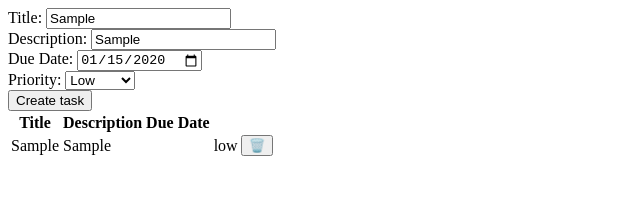
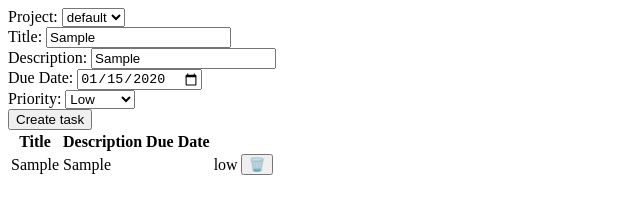
Before and after one commit to underark/top-todo, a website built with webpack: page src/template.html in a window 1280 px wide. Both pictures are taken after typing "Sample", "Sample", "2020-01-15" into the empty fields and a click on the button "Create task". Shown: the whole page, without its empty margins (0-640 px from the left). Built offline with nearby package versions, Linux system fonts and the light colour scheme.

Commit message:
Added select for project
Created class to manage form-related DOM manipulation and actions. Now populates select with existing project names

```diff
--- /dev/null
+++ b/src/form-manager.js
@@ -0,0 +1,23 @@
+export class FormManager {
+    #form;
+    #projectSelect;
+
+    constructor() {
+        this.#form = document.querySelector("form");
+        this.#projectSelect = document.querySelector("#project");
+    }
+
+    populateProjectSelect(projects) {
+        projects.forEach(p => {
+            const option = this.#createProjectOption(p);
+            this.#projectSelect.appendChild(option);
+        });
+    }
+
+    #createProjectOption(project) {
+        const option = document.createElement("option");
+        option.value = project;
+        option.textContent = project;
+        return option;
+    }
+}
--- a/src/main.js
+++ b/src/main.js
@@ -2,9 +2,11 @@ import { ProjectManager } from "./project-manager";
 import { ViewManager } from "./view-manager";
 import { ButtonShop } from "./button-shop";
 import { StorageManager } from "./storage-manager";
+import { FormManager } from "./form-manager";
 
 const projectManager = ProjectManager();
 const viewManager = ViewManager("tbody");
+const formManager = new FormManager();
 // Feature is currently broken - find a way to reference the correct project
 const buttonShop = new ButtonShop();
 const storageManager = new StorageManager();
@@ -15,6 +17,7 @@ document.addEventListener("DOMContentLoaded", () => {
     projectManager.addProject("default");
     // Add a service layer to handle all this logic
     const savedData = storageManager.readFromStorage();
+    formManager.populateProjectSelect(projectManager.getProjectNames());
     projectManager.buildFromObjects(savedData);
     viewManager.addAllToDo(projectManager.getProjects());
     buttonShop.wireButtons(viewManager.getRows(), projectManager.getDeleteMethod, viewManager.removeToDo);
@@ -22,7 +25,7 @@ document.addEventListener("DOMContentLoaded", () => {
     form.addEventListener("submit", e => {
         e.preventDefault();
         const data = new FormData(form);
-        const toDo = projectManager.addTaskFromData("default", data);
+        const toDo = projectManager.addTaskFromData(data.get("project"), data);
         viewManager.addToDo("default", toDo);
         const row = viewManager.getRow("default", toDo.id);
         buttonShop.wireButton(row.deleteButton, toDo.id, projectManager.getDeleteMethod("default"), viewManager.removeToDo);
--- a/src/project-manager.js
+++ b/src/project-manager.js
@@ -26,6 +26,10 @@ export function ProjectManager() {
         return m;
     }
 
+    const getProjectNames = () => {
+        return projects.keys();
+    }
+
     const getProjectsAsObjects = () => {
         const m = new Map();
         for (const [project, taskManager] of projects) {
@@ -49,6 +53,7 @@ export function ProjectManager() {
     return {
         addProject,
         getProjects,
+        getProjectNames,
         getProjectsAsObjects,
         getDeleteMethod,
         addTaskFromData,
--- a/src/template.html
+++ b/src/template.html
@@ -7,6 +7,10 @@
 </head>
 <body>
     <form action="#" method="dialog">
+        <div id="form-field">
+            <label for="project">Project:</label>
+            <select name="project" id="project"></select>
+        </div>
         <div class="form-field">
             <label for="title">Title: </label>
             <input type="text" name="title" id="title">
```
